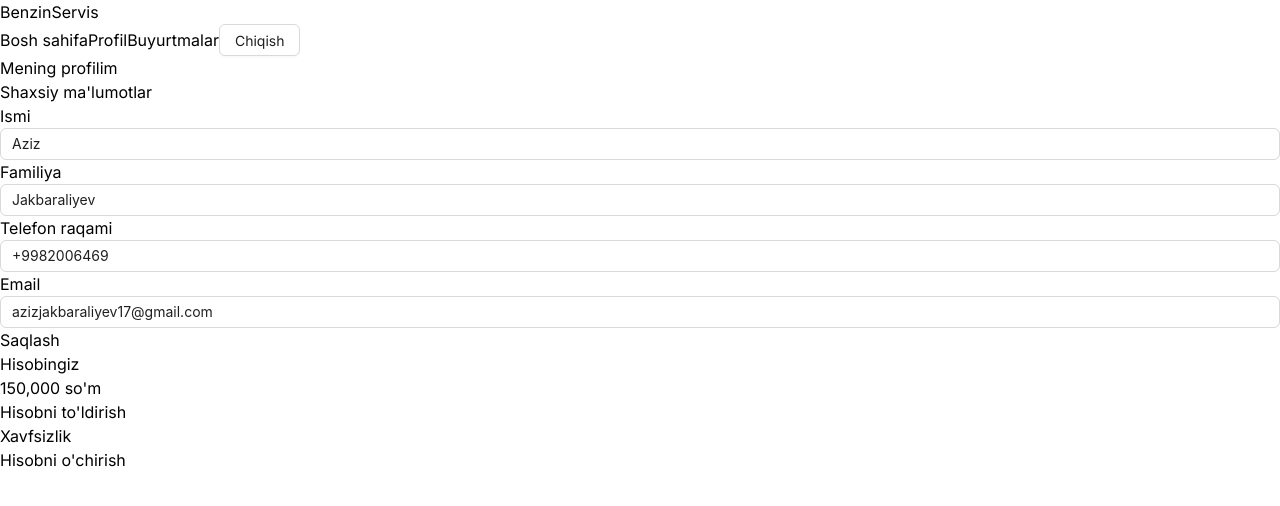
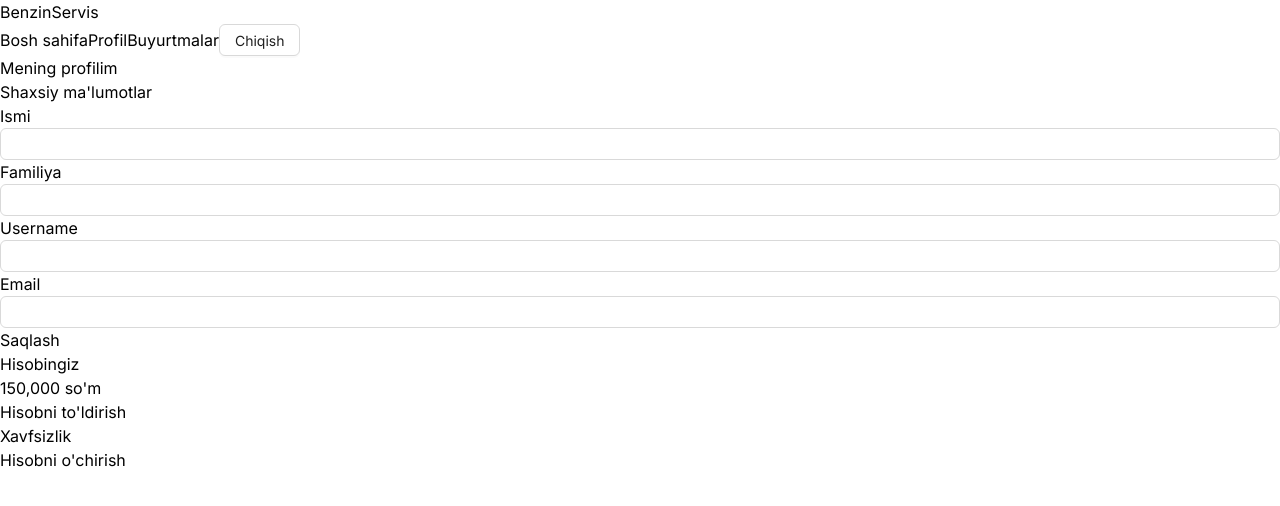
Before and after one commit to Jakbaraliyevv/serem, a React (Vite) app: page /profile in a window 1280 px wide. Shown: the top 506 px of the page. Built offline with nearby package versions, Linux system fonts and the light colour scheme.

Commit message:
edit profil e

```diff
--- a/src/components/auth/register/index.jsx
+++ b/src/components/auth/register/index.jsx
@@ -45,8 +45,7 @@ function Register() {
 
       if (response.ok) {
         notify({
-          type: "success",
-          message: "Ro'yxatdan o'tish muvaffaqiyatli!",
+          type: "register",
         });
         localStorage.setItem("register", JSON.stringify(data));
         navigate("/login");
--- a/src/components/navbar/index.jsx
+++ b/src/components/navbar/index.jsx
@@ -39,7 +39,7 @@ function Navbar() {
   return (
     <>
       {/* Navbar */}
-      <section className="bg-[#2563eb] py-3 text-white shadow-md sticky top-0 z-29">
+      <section className="bg-[#2563eb] py-3 text-white shadow-md navbar2">
         <div className="w-[90%] m-auto flex items-center justify-between">
           <div>
             <Link to={"/"} className="font-bold text-[20px]">
--- a/src/components/profile/index.jsx
+++ b/src/components/profile/index.jsx
@@ -1,101 +1,130 @@
 import { Input } from "antd";
-import React from "react";
+import React, { useEffect, useState } from "react";
+import { useAxios } from "../../hooks/axios";
 
 function ProfileComponents() {
+  const [data, setData] = useState([]);
+  const [loading, setLoading] = useState(true);
+  const userData = JSON.parse(localStorage.getItem("user"));
+  const axios = useAxios();
+
+  useEffect(() => {
+    axios({ url: "/user-data/", method: "GET" })
+      .then((res) => {
+        setData(res);
+        setLoading(false);
+      })
+      .catch((error) => {
+        console.log(error);
+        setLoading(false);
+      });
+  }, []);
+
+  const findUser =
+    data.find(
+      (value) =>
+        value.email === userData?.email || value.username === userData?.username
+    ) || {};
+
+  const [name, setName] = useState(findUser?.first_name || "");
+  const [lastName, setLastName] = useState(findUser?.last_name || "");
+  const [userName, setUsername] = useState(findUser?.username || "");
+  const [email, setEmail] = useState(findUser?.email || "");
+
+  useEffect(() => {
+    setName(findUser?.first_name || "");
+    setLastName(findUser?.last_name || "");
+    setUsername(findUser?.username || "");
+    setEmail(findUser?.email || "");
+  }, [findUser]);
+
+  if (loading) {
+    return <p className="text-center text-gray-500">Yuklanmoqda...</p>;
+  }
+
+  const changeProfile = () => {
+    const data = {
+      first_name: name,
+      last_name: lastName,
+      username: userName,
+      email,
+    };
+    axios({
+      url: "/edit-profile/",
+      method: "POST",
+      data,
+    })
+      .then((data) => console.log(data))
+      .catch((error) => console.log(error));
+  };
+
   return (
-    <section className="w-[90%] m-auto py-5 ">
+    <section className="w-[90%] m-auto py-5">
       <div>
         <h1 className="text-[25px] font-bold mb-6">Mening profilim</h1>
       </div>
       <div className="flex items-start justify-between gap-7">
         <div className="w-[70%] bg-white rounded-lg shadow py-11 p-7">
-          <h2 className="pb-9 text-[22px] font-semibold  flex items-center">
+          <h2 className="pb-9 text-[22px] font-semibold">
             Shaxsiy ma'lumotlar
           </h2>
-
-          <div className=" flex gap-5">
+          <div className="flex gap-5">
             <div className="flex w-full flex-col gap-5">
               <div className="flex flex-col gap-1">
-                <label
-                  className=" text-gray-700 text-[17px] font-bold mb-2"
-                  htmlFor="fullname"
-                >
+                <label className="text-gray-700 text-[17px] font-bold mb-2">
                   Ismi
                 </label>
-                <Input
-                  className=" border rounded w-full p-2 text-gray-700  "
-                  id="name"
-                  type="text"
-                  defaultValue="Aziz"
-                />
+                <Input value={name} onChange={(e) => setName(e.target.value)} />
               </div>
               <div className="flex flex-col gap-1">
-                <label
-                  className=" text-gray-700 text-[17px] font-bold mb-2"
-                  htmlFor="fullname"
-                >
+                <label className="text-gray-700 text-[17px] font-bold mb-2">
                   Familiya
                 </label>
                 <Input
-                  className=" border rounded w-full p-2 text-gray-700  "
-                  id="lastName"
-                  type="text"
-                  defaultValue="Jakbaraliyev"
+                  value={lastName}
+                  onChange={(e) => setLastName(e.target.value)}
                 />
               </div>
             </div>
             <div className="flex w-full flex-col gap-5">
               <div className="flex flex-col gap-1">
-                <label
-                  className=" text-gray-700 text-[17px] font-bold mb-2"
-                  htmlFor="fullname"
-                >
-                  Telefon raqami
+                <label className="text-gray-700 text-[17px] font-bold mb-2">
+                  Username
                 </label>
                 <Input
-                  className=" border rounded w-full p-2 text-gray-700  "
-                  id="phone"
-                  type="text"
-                  defaultValue="+9982006469"
+                  value={userName}
+                  onChange={(e) => setUsername(e.target.value)}
                 />
               </div>
               <div className="flex flex-col gap-1">
-                <label
-                  className=" text-gray-700 text-[17px] font-bold mb-2"
-                  htmlFor="fullname"
-                >
+                <label className="text-gray-700 text-[17px] font-bold mb-2">
                   Email
                 </label>
                 <Input
-                  className=" border rounded w-full p-2 text-gray-700  "
-                  id="email"
-                  type="text"
-                  defaultValue="azizjakbaraliyev17@gmail.com"
+                  value={email}
+                  onChange={(e) => setEmail(e.target.value)}
                 />
               </div>
             </div>
           </div>
           <div className="flex justify-end mt-6">
             <button
-              className="bg-blue-600 hover:bg-blue-700 text-white font-bold py-2 px-4 rounded focus:outline-none focus:shadow-outline"
-              type="submit"
+              onClick={changeProfile}
+              className="bg-blue-600 hover:bg-blue-700 text-white font-bold py-2 px-4 rounded"
             >
               Saqlash
             </button>
           </div>
         </div>
-
         <div className="w-[30%]">
           <div className="bg-white rounded-lg shadow p-6 mb-6">
             <h2 className="text-xl font-semibold mb-4">Hisobingiz</h2>
-            <div className="text-center">
             <p className="text-3xl font-bold text-blue-600 mb-4">
               150,000 so'm
             </p>
             <button className="bg-blue-600 hover:bg-blue-700 text-white font-bold py-2 px-4 rounded w-full">
               Hisobni to'ldirish
             </button>
-            </div>
           </div>
           <div className="bg-white rounded-lg shadow p-6">
             <h2 className="text-xl font-semibold mb-4">Xavfsizlik</h2>
--- a/src/generic/notify/index.jsx
+++ b/src/generic/notify/index.jsx
@@ -11,6 +11,11 @@ const notificationApi = () => {
         return notification.success({
           message: "Tizimga muvaffaqiyatli kirdingiz",
         });
+      case "register":
+        return notification.success({
+          message: "Register muvaffaqiyatli",
+        });
+
       case "notFound":
         return notification.error({
           message: "Foydalanuvchi topilmadi!",
--- a/src/index.css
+++ b/src/index.css
@@ -6,3 +6,9 @@
 * {
   font-family: "Inter", sans-serif;
 }
+
+.navbar2 {
+  position: sticky;
+  top: 0;
+  z-index: 9999;
+}
```
Also changed, not shown: src/root/index.jsx (+5 -4 lines). Lines whose indentation alone changed are shown as unchanged.
